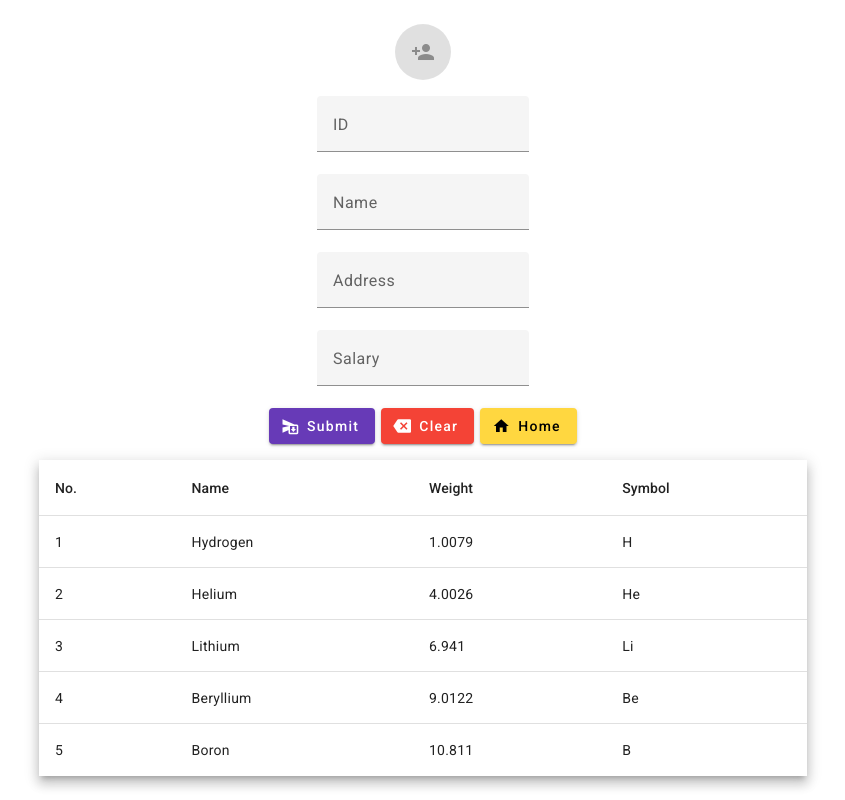
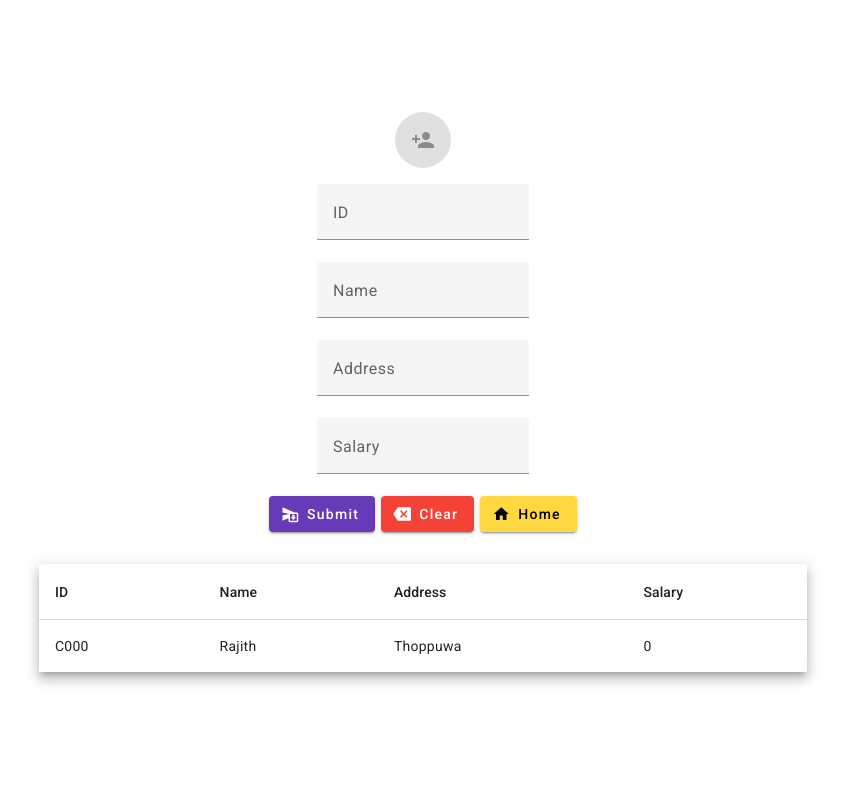
Before and after one commit to Hypertext-Assassin-RSS/Angular-POS, an Angular app: page /customer in a window 1280 px wide. Shown: the whole page, without its empty margins (217-1062 px from the left). Built offline with nearby package versions, Linux system fonts and the light colour scheme.

Commit message:
minor changes in table component

```diff
--- a/src/app/page/input/input.component.css
+++ b/src/app/page/input/input.component.css
@@ -23,6 +23,6 @@
 }
 
 .table-container{
-  padding: 1rem;
+  padding: 2rem;
   width: 60vw;
 }
--- a/src/app/page/input/input.component.html
+++ b/src/app/page/input/input.component.html
@@ -43,37 +43,37 @@
     </a>
   </div>
   <div class="table-container">
-    <table mat-table [dataSource]="dataSource" class="mat-elevation-z8">
+    <table mat-table [dataSource]="newDataSource" class="mat-elevation-z8">
 
       <!--- Note that these columns can be defined in any order.
             The actual rendered columns are set as a property on the row definition" -->
 
-      <!-- Position Column -->
-      <ng-container matColumnDef="position">
-        <th mat-header-cell *matHeaderCellDef> No. </th>
-        <td mat-cell *matCellDef="let element"> {{element.position}} </td>
+
+      <ng-container matColumnDef="customerId">
+        <th mat-header-cell *matHeaderCellDef> ID </th>
+        <td mat-cell *matCellDef="let element"> {{element.customerId}} </td>
       </ng-container>
 
-      <!-- Name Column -->
-      <ng-container matColumnDef="name">
+
+      <ng-container matColumnDef="customerName">
         <th mat-header-cell *matHeaderCellDef> Name </th>
-        <td mat-cell *matCellDef="let element"> {{element.name}} </td>
+        <td mat-cell *matCellDef="let element"> {{element.customerName}} </td>
       </ng-container>
 
-      <!-- Weight Column -->
-      <ng-container matColumnDef="weight">
-        <th mat-header-cell *matHeaderCellDef> Weight </th>
-        <td mat-cell *matCellDef="let element"> {{element.weight}} </td>
+
+      <ng-container matColumnDef="customerAddress">
+        <th mat-header-cell *matHeaderCellDef> Address </th>
+        <td mat-cell *matCellDef="let element"> {{element.customerAddress}} </td>
       </ng-container>
 
-      <!-- Symbol Column -->
-      <ng-container matColumnDef="symbol">
-        <th mat-header-cell *matHeaderCellDef> Symbol </th>
-        <td mat-cell *matCellDef="let element"> {{element.symbol}} </td>
+
+      <ng-container matColumnDef="customerSalary">
+        <th mat-header-cell *matHeaderCellDef> Salary </th>
+        <td mat-cell *matCellDef="let element"> {{element.customerSalary}} </td>
       </ng-container>
 
-      <tr mat-header-row *matHeaderRowDef="displayedColumns"></tr>
-      <tr mat-row *matRowDef="let row; columns: displayedColumns;"></tr>
+      <tr mat-header-row *matHeaderRowDef="columnNames"></tr>
+      <tr mat-row *matRowDef="let row; columns: columnNames;"></tr>
     </table>
   </div>
 </div>
--- a/src/app/page/input/input.component.ts
+++ b/src/app/page/input/input.component.ts
@@ -1,20 +1,17 @@
 import { Component } from '@angular/core';
 import {FormControl, FormGroup} from "@angular/forms";
 
-export interface PeriodicElement {
-  name: string;
-  position: number;
-  weight: number;
-  symbol: string;
+
+export interface customerElements {
+  customerId:string;
+  customerName:string;
+  customerAddress:string;
+  customerSalary:number;
 }
 
-const ELEMENT_DATA: PeriodicElement[] = [
-  {position: 1, name: 'Hydrogen', weight: 1.0079, symbol: 'H'},
-  {position: 2, name: 'Helium', weight: 4.0026, symbol: 'He'},
-  {position: 3, name: 'Lithium', weight: 6.941, symbol: 'Li'},
-  {position: 4, name: 'Beryllium', weight: 9.0122, symbol: 'Be'},
-  {position: 5, name: 'Boron', weight: 10.811, symbol: 'B'},
-];
+const CUSTOMER_ELEMENT_DATA : customerElements[] = [
+  {customerId:'C000',customerName:'Rajith',customerAddress:'Thoppuwa',customerSalary:0.0}
+]
 
 @Component({
   selector: 'app-input',
@@ -29,8 +26,10 @@ export class InputComponent {
     customerSalary : new FormControl(''),
   })
 
-  displayedColumns: string[] = ['position', 'name', 'weight', 'symbol'];
-  dataSource = ELEMENT_DATA;
+  columnNames : string[] = ['customerId','customerName','customerAddress','customerSalary'];
+
+  newDataSource = CUSTOMER_ELEMENT_DATA;
+
 
 
   submit() {
```
